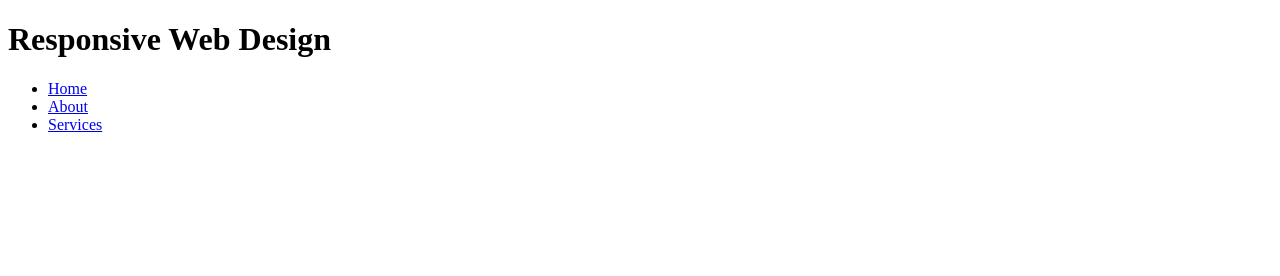
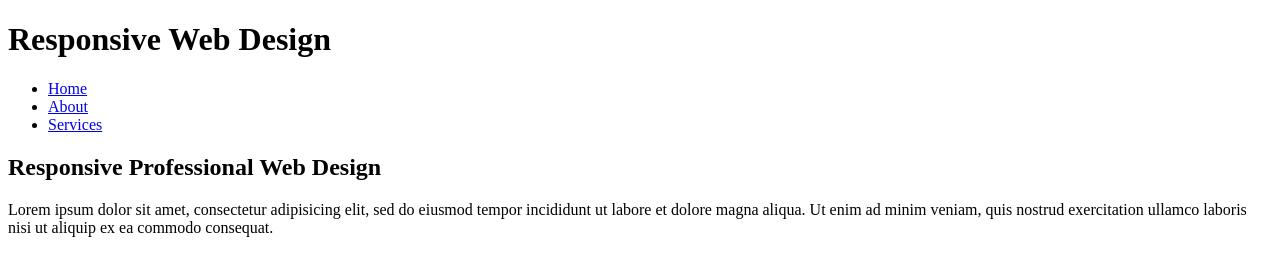
Before and after one commit to BerserkerLurker/ResponsiveWebDesign, a plain HTML site: page index.html in a window 1280 px wide. Drawn offline with Linux system fonts and the light colour scheme.

Commit message:
feat: showcase

```diff
--- a/index.html
+++ b/index.html
@@ -1,5 +1,6 @@
 <!DOCTYPE html>
 <html>
+
 <head>
     <meta charset="utf-8">
     <meta name="viewport" content="width=device-width" />
@@ -9,6 +10,7 @@
     <title>Responsive Web Design | Welcome</title>
     <link rel="stylesheet" href="./css/style.css" />
 </head>
+
 <body>
     <header>
         <div class="container">
@@ -25,5 +27,16 @@
         </div>
     </header>
 
+    <section id="showcase">
+      <div class="container">
+        <h1>Responsive Professional Web Design</h1>
+        <p>
+          Lorem ipsum dolor sit amet, consectetur adipisicing elit, sed do eiusmod tempor incididunt ut labore et dolore magna aliqua. Ut enim ad minim veniam, quis nostrud exercitation ullamco laboris nisi ut aliquip ex ea commodo consequat.
+        </p>
+      </div>
+
+    </section>
+
 </body>
+
 </html>
```
Lines whose indentation alone changed are shown as unchanged.
